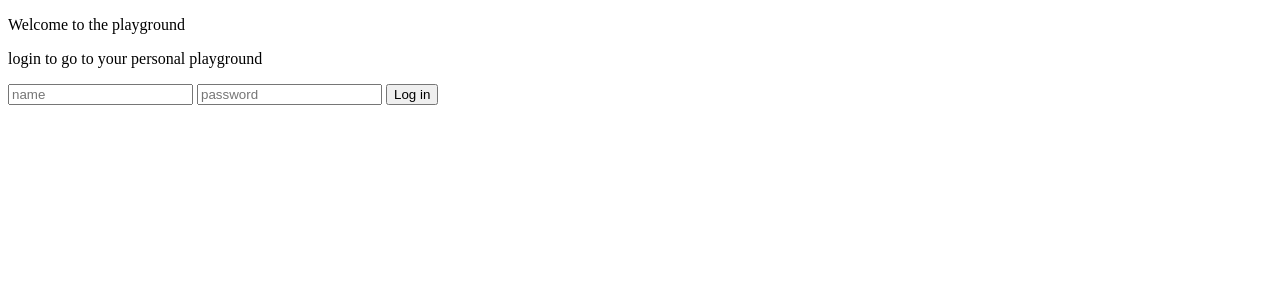
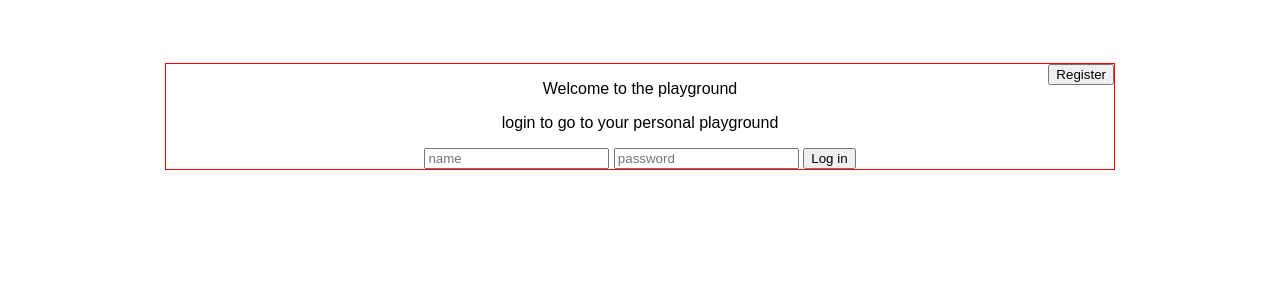
Before and after one commit to berend109/playground, a PHP site: page / in a window 1280 px wide. Shown: the top 300 px of the page. Run offline with PHP 8.4, Linux system fonts and the light colour scheme.

Commit message:
began with the login and register form

```diff
--- /dev/null
+++ b/assets/css/logAndRegisterDiv.css
@@ -0,0 +1,15 @@
+#logAndRegisterDiv {
+    font-family: Arial, Helvetica, sans-serif;
+    border: solid red 1px;
+    width: 75%;
+    margin: auto;
+    margin-top: 5%;
+    text-align: center;
+    position: relative;
+}
+
+#changeLoginAndRegisterButton {
+    position: absolute;
+    top: 0;
+    right: 0;
+}
--- a/index.php
+++ b/index.php
@@ -5,13 +5,17 @@
 
 	<title>Playground</title>
 
+	<!-- css -->
+	<link rel="stylesheet" type="text/css" href="assets/css/logAndRegisterDiv.css">
+
 </head>
 <body>
 
+	<div id="logAndRegisterDiv">
 		<p>Welcome to the playground</p>
 
 		<div id="login-div">
-        <form method="post" action="assets">
+			<form method="post" action="assets/php/login.php">
 				<p>login to go to your personal playground</p>
 				<input type="text" placeholder="name">
 				<input type="password" placeholder="password">
@@ -19,5 +23,22 @@
 			</form>
 		</div>
 
+		<div id="register-div" hidden>
+			<form method="post" action="assets/php/register.php">
+				<p>get yourself an account to this awesome playground</p>
+				<input type="text" placeholder="name">
+				<input type="password" placeholder="password">
+				<button>register</button>
+			</form>
+		</div>
+
+		<div id="changeLoginAndRegisterButton">
+			<button>Register</button>
+		</div>
+	</div>
+
+	<!-- javascript -->
+	<script src='assets/js/loginRegisterForm.js'></script>
+
 </body>
 </html>
```
Also changed, not shown: assets/php/displayWorkspaces.php (+1 -18 lines). Lines whose indentation alone changed are shown as unchanged.
